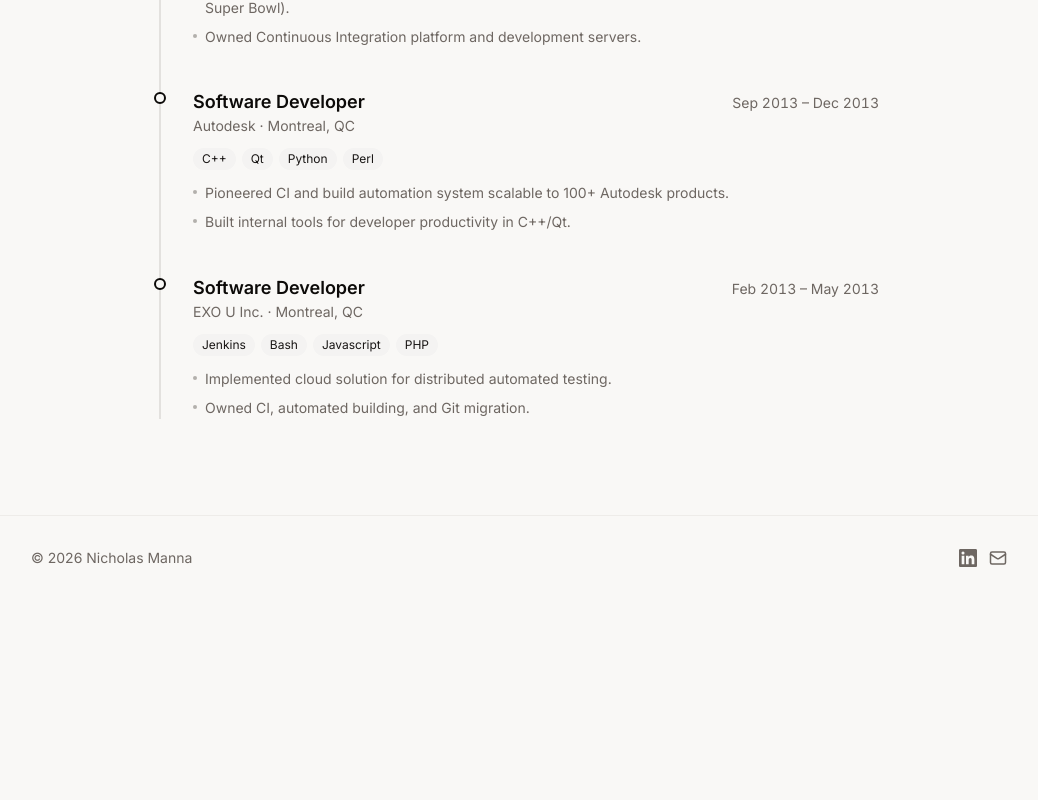
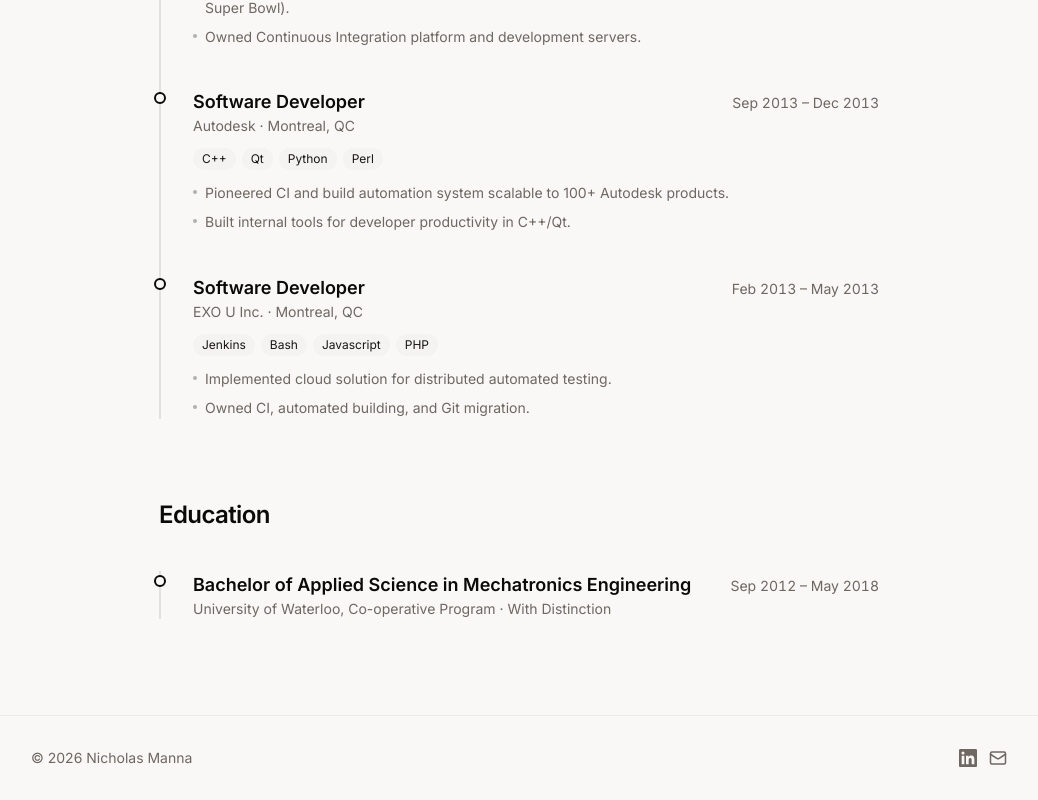
Before and after one commit to manna422/personal-site, a Next.js app: page /about in a window 1280 px wide. Shown: the part 2104-2904 px from the top of the page, without its empty margins (121-1159 px from the left). Before the commit the page ends 2704 px from the top, so only its background shows below. Built offline with nearby package versions, Linux system fonts and the light colour scheme.

Commit message:
Added education block

```diff
--- a/src/app/about/page.tsx
+++ b/src/app/about/page.tsx
@@ -168,7 +168,7 @@ export default function AboutPage() {
       </section>
 
       {/* Work History */}
-      <section className="pb-24">
+      <section className="pb-16 md:pb-20">
         <motion.h2
           {...fadeUp}
           transition={{ duration: 0.5, delay: 0.2 }}
@@ -232,6 +232,44 @@ export default function AboutPage() {
           ))}
         </div>
       </section>
+
+      {/* Education */}
+      <section className="pb-24">
+        <motion.h2
+          {...fadeUp}
+          transition={{ duration: 0.5, delay: 0.2 }}
+          className="font-display text-2xl font-semibold tracking-tight"
+        >
+          Education
+        </motion.h2>
+
+        <div className="mt-10">
+          <motion.div
+            initial={{ opacity: 0, y: 20 }}
+            animate={{ opacity: 1, y: 0 }}
+            transition={{ duration: 0.5, delay: 0.3 }}
+            className="relative border-l-2 border-border pl-8"
+          >
+            {/* Timeline dot */}
+            <div className="absolute -left-[7px] top-1 h-3 w-3 rounded-full border-2 border-foreground bg-background" />
+
+            <div className="flex flex-col gap-1 sm:flex-row sm:items-baseline sm:justify-between">
+              <div>
+                <h3 className="font-display text-lg font-semibold">
+                  Bachelor of Applied Science in Mechatronics Engineering
+                </h3>
+                <p className="text-sm text-muted-foreground">
+                  University of Waterloo, Co-operative Program &middot; With
+                  Distinction
+                </p>
+              </div>
+              <span className="shrink-0 text-sm tabular-nums text-muted-foreground">
+                Sep 2012 &ndash; May 2018
+              </span>
+            </div>
+          </motion.div>
+        </div>
+      </section>
     </div>
   );
 }
```
